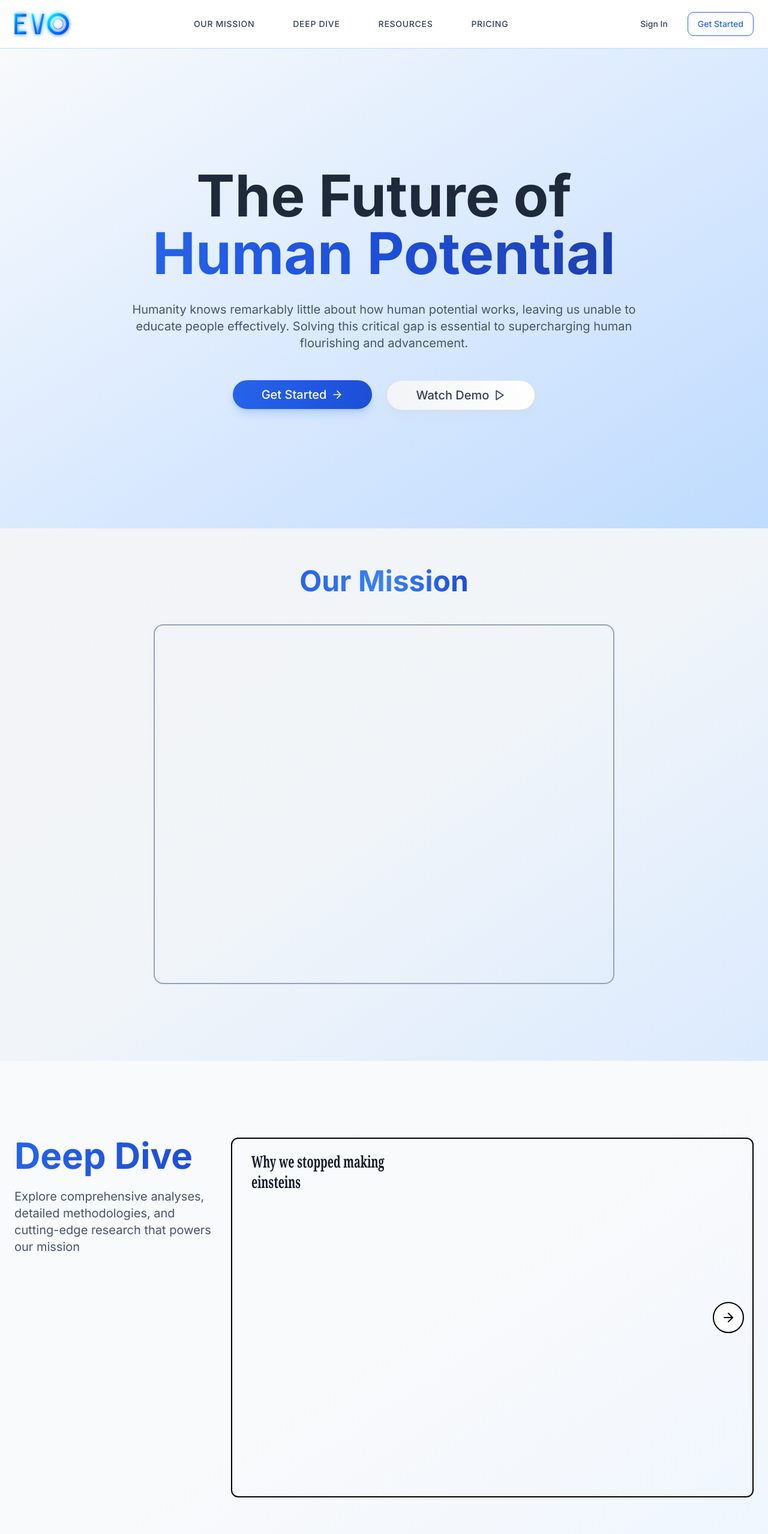
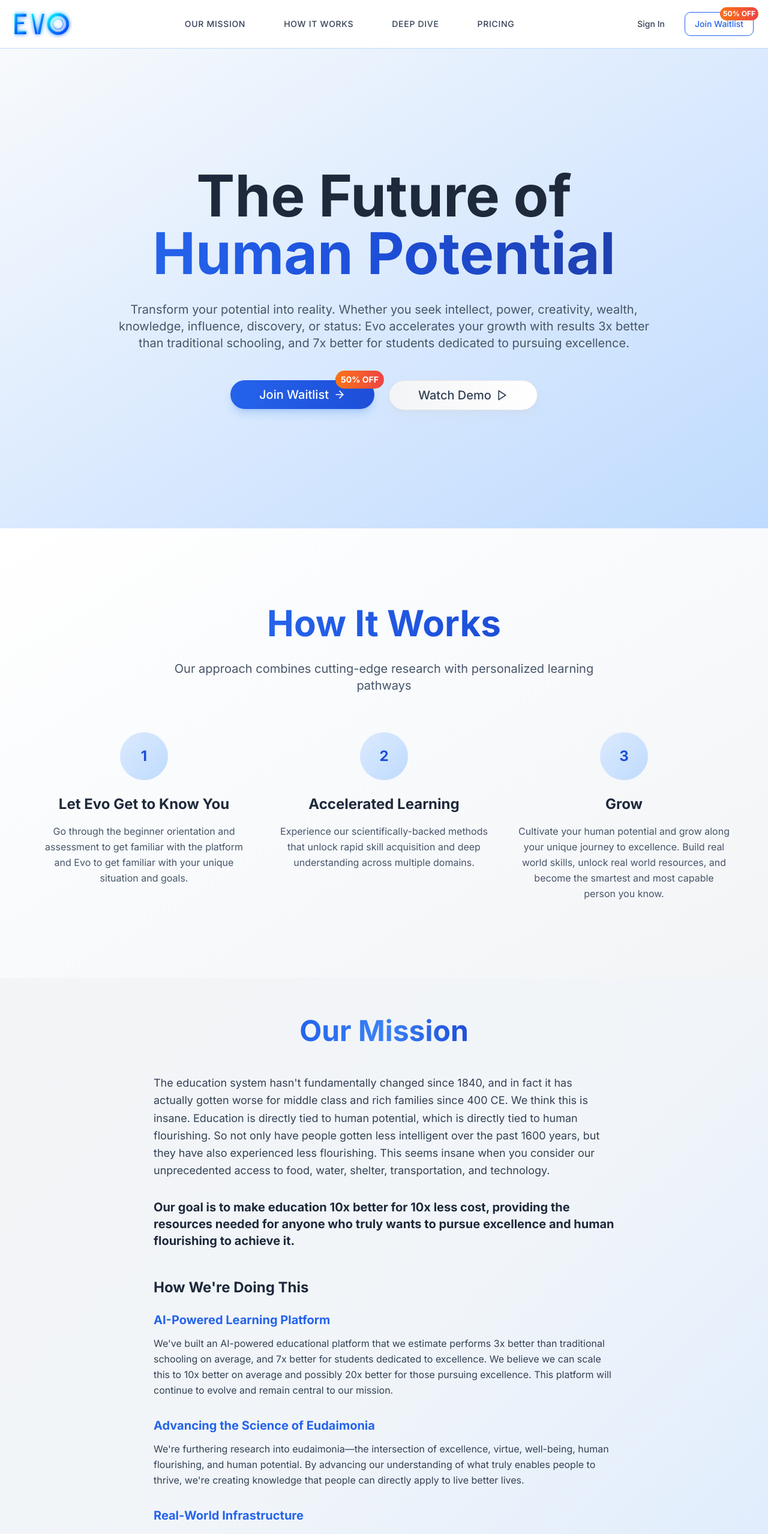
Before and after one commit to MasonFarthing/evo-website, a Next.js app: page / in a window 1280 px wide. Shown: the top 2558 px of the page at 60% size. Built offline with nearby package versions, Linux system fonts and the light colour scheme.

Commit message:
new updated website

```diff
--- a/app/page.tsx
+++ b/app/page.tsx
@@ -77,11 +77,11 @@ export default function EvoLandingPage() {
             <Link href="#mission" className="text-slate-700 hover:text-blue-600 transition-colors text-sm uppercase tracking-wider font-medium">
               Our Mission
             </Link>
+            <Link href="#how-it-works" className="text-slate-700 hover:text-blue-600 transition-colors text-sm uppercase tracking-wider font-medium">
+              How It Works
+            </Link>
             <Link href="#deep-dive" className="text-slate-700 hover:text-blue-600 transition-colors text-sm uppercase tracking-wider font-medium">
               Deep Dive
-            </Link>
-            <Link href="#resources" className="text-slate-700 hover:text-blue-600 transition-colors text-sm uppercase tracking-wider font-medium">
-              Resources
             </Link>
             <Link href="/pricing" className="text-slate-700 hover:text-blue-600 transition-colors text-sm uppercase tracking-wider font-medium">
               Pricing
@@ -93,11 +93,16 @@ export default function EvoLandingPage() {
             <Button variant="ghost" asChild className="text-slate-700 hover:text-blue-600 hover:bg-blue-50 border border-transparent hover:border-blue-300">
               <Link href="/signin">Sign In</Link>
             </Button>
+            <div className="relative">
               <Button variant="outline" asChild className="border-blue-600 text-blue-600 hover:bg-blue-50">
                 <Link href="/signup">
-                Get Started
+                  Join Waitlist
                 </Link>
               </Button>
+              <Badge className="absolute -top-2 -right-2 bg-gradient-to-r from-orange-500 to-red-500 text-white px-1 py-0.5 text-xs font-bold">
+                50% OFF
+              </Badge>
+            </div>
           </div>
         </div>
       </header>
@@ -117,17 +122,22 @@ export default function EvoLandingPage() {
                 </h1>
 
                 <p className="text-lg lg:text-xl text-slate-600 leading-relaxed max-w-4xl mx-auto">
-                  Humanity knows remarkably little about how human potential works, leaving us unable to educate people effectively. Solving this critical gap is essential to supercharging human flourishing and advancement.
+                  Transform your potential into reality. Whether you seek intellect, power, creativity, wealth, knowledge, influence, discovery, or status: Evo accelerates your growth with results 3x better than traditional schooling, and 7x better for students dedicated to pursuing excellence.
                 </p>
               </div>
 
 
               {/* CTA Buttons */}
               <div className="flex justify-center gap-6">
+                <div className="relative">
                   <Button size="lg" className="bg-gradient-to-r from-blue-600 to-blue-700 hover:from-blue-500 hover:to-blue-600 text-white shadow-lg shadow-blue-500/25 px-12 py-6 text-xl rounded-full">
-                  Get Started
+                    Join Waitlist
                     <ArrowRight className="ml-2 h-5 w-5" />
                   </Button>
+                  <Badge className="absolute -top-4 -right-4 bg-gradient-to-r from-orange-500 to-red-500 text-white px-2 py-1 text-sm font-bold">
+                    50% OFF
+                  </Badge>
+                </div>
                 <Button size="lg" asChild className="bg-gradient-to-r from-gray-100 to-white hover:from-gray-200 hover:to-gray-100 text-slate-700 shadow-lg shadow-gray-300/25 px-12 py-6 text-xl rounded-full border border-gray-200 hover:border-gray-300">
                   <Link href="/demo">
                     Watch Demo
@@ -135,6 +145,55 @@ export default function EvoLandingPage() {
                   </Link>
                 </Button>
               </div>
+            </div>
+          </div>
+        </div>
+      </section>
+
+      {/* How It Works Section */}
+      <section id="how-it-works" className="py-32 relative bg-gradient-to-br from-white via-slate-50 to-gray-100">
+        <div className="container mx-auto px-4 lg:px-6">
+          <div className="text-center mb-16">
+            <h2 className="text-5xl lg:text-6xl font-bold text-slate-800 mb-8">
+              <span className="bg-gradient-to-r from-blue-600 to-blue-700 bg-clip-text text-transparent">How It Works</span>
+            </h2>
+            <p className="text-xl text-slate-600 max-w-3xl mx-auto">
+              Our approach combines cutting-edge research with personalized learning pathways
+            </p>
+          </div>
+
+          <div className="grid md:grid-cols-3 gap-12 max-w-6xl mx-auto">
+            {/* Step 1 */}
+            <div className="text-center group">
+              <div className="bg-gradient-to-br from-blue-100 to-blue-200 rounded-full w-20 h-20 flex items-center justify-center mx-auto mb-6 group-hover:scale-110 transition-transform duration-300">
+                <span className="text-2xl font-bold text-blue-700">1</span>
+              </div>
+              <h3 className="text-2xl font-bold text-slate-800 mb-4">Let Evo Get to Know You</h3>
+              <p className="text-slate-600 leading-relaxed">
+                Go through the beginner orientation and assessment to get familiar with the platform and Evo to get familiar with your unique situation and goals.
+              </p>
+            </div>
+
+            {/* Step 2 */}
+            <div className="text-center group">
+              <div className="bg-gradient-to-br from-blue-100 to-blue-200 rounded-full w-20 h-20 flex items-center justify-center mx-auto mb-6 group-hover:scale-110 transition-transform duration-300">
+                <span className="text-2xl font-bold text-blue-700">2</span>
+              </div>
+              <h3 className="text-2xl font-bold text-slate-800 mb-4">Accelerated Learning</h3>
+              <p className="text-slate-600 leading-relaxed">
+                Experience our scientifically-backed methods that unlock rapid skill acquisition and deep understanding across multiple domains.
+              </p>
+            </div>
+
+            {/* Step 3 */}
+            <div className="text-center group">
+              <div className="bg-gradient-to-br from-blue-100 to-blue-200 rounded-full w-20 h-20 flex items-center justify-center mx-auto mb-6 group-hover:scale-110 transition-transform duration-300">
+                <span className="text-2xl font-bold text-blue-700">3</span>
+              </div>
+              <h3 className="text-2xl font-bold text-slate-800 mb-4">Grow</h3>
+              <p className="text-slate-600 leading-relaxed">
+                Cultivate your human potential and grow along your unique journey to excellence. Build real world skills, unlock real world resources, and become the smartest and most capable person you know.
+              </p>
             </div>
           </div>
         </div>
@@ -152,9 +211,47 @@ export default function EvoLandingPage() {
               </h2>
             </div>
 
-            {/* Document Outline Placeholder */}
-            <div className="max-w-3xl mx-auto flex-1 flex items-center justify-center pb-16">
-              <div className="border-2 border-slate-400 rounded-2xl min-h-[600px] w-full">
+            {/* Mission Content */}
+            <div className="max-w-3xl mx-auto text-left pb-16">
+              <div className="prose prose-lg max-w-none text-slate-700">
+                <p className="text-lg leading-relaxed mb-8">
+                  The education system hasn't fundamentally changed since 1840, and in fact it has actually gotten worse for middle class and rich families since 400 CE. We think this is insane. Education is directly tied to human potential, which is directly tied to human flourishing. So not only have people gotten less intelligent over the past 1600 years, but they have also experienced less flourishing. This seems insane when you consider our unprecedented access to food, water, shelter, transportation, and technology.
+                </p>
+
+                <p className="text-xl font-bold text-slate-800 mb-8">
+                  Our goal is to make education 10x better for 10x less cost, providing the resources needed for anyone who truly wants to pursue excellence and human flourishing to achieve it.
+                </p>
+
+                <h3 className="text-2xl font-bold text-slate-800 mb-6 mt-12">
+                  How We're Doing This
+                </h3>
+
+                <div className="space-y-8">
+                  <div>
+                    <h4 className="text-xl font-bold text-blue-600 mb-3">AI-Powered Learning Platform</h4>
+                    <p className="leading-relaxed">
+                      We've built an AI-powered educational platform that we estimate performs 3x better than traditional schooling on average, and 7x better for students dedicated to excellence. We believe we can scale this to 10x better on average and possibly 20x better for those pursuing excellence. This platform will continue to evolve and remain central to our mission.
+                    </p>
+                  </div>
+
+                  <div>
+                    <h4 className="text-xl font-bold text-blue-600 mb-3">Advancing the Science of Eudaimonia</h4>
+                    <p className="leading-relaxed">
+                      We're furthering research into eudaimonia—the intersection of excellence, virtue, well-being, human flourishing, and human potential. By advancing our understanding of what truly enables people to thrive, we're creating knowledge that people can directly apply to live better lives.
+                    </p>
+                  </div>
+
+                  <div>
+                    <h4 className="text-xl font-bold text-blue-600 mb-3">Real-World Infrastructure</h4>
+                    <p className="leading-relaxed">
+                      We're building physical spaces and communities so people aren't limited by geography. These will be places of beauty and meaning that foster cultures of excellence—whether intellectual, creative, innovative, scientific, or philosophical. Whatever form of excellence appeals to you, you'll find others pursuing it alongside you.
+                    </p>
+                  </div>
+                </div>
+
+                <p className="text-lg font-medium text-slate-800 mt-8">
+                  Together, these three pillars will transform how humans learn, grow, and reach their full potential.
+                </p>
               </div>
             </div>
 
@@ -182,7 +279,7 @@ export default function EvoLandingPage() {
 
             {/* Right Column - Content Area */}
             <div className="lg:col-span-5 relative">
-              <div className="border-2 border-black rounded-lg p-8 min-h-[600px]">
+              <div className="border-2 border-black rounded-lg p-8 min-h-[400px]">
                 {/* Articles Grid - 3x3 Layout */}
                 <div className="grid grid-cols-3 gap-6 h-full">
                   {/* Article 1 - Top Left */}
@@ -193,6 +290,20 @@ export default function EvoLandingPage() {
                       </h3>
                     </div>
                   </Link>
+
+                  {/* Placeholder slots */}
+                  {[...Array(8)].map((_, i) => (
+                    <div key={i} className="group cursor-default">
+                      <div className="h-full flex items-center justify-center border-2 border-dashed border-gray-300 rounded-lg p-4 bg-gray-50/50">
+                        <div className="text-center">
+                          <div className="text-gray-400 mb-2">
+                            <Sparkles className="h-6 w-6 mx-auto" />
+                          </div>
+                          <p className="text-sm text-gray-500 font-medium">Coming Soon</p>
+                        </div>
+                      </div>
+                    </div>
+                  ))}
 
                 </div>
               </div>
@@ -206,75 +317,6 @@ export default function EvoLandingPage() {
         </div>
       </section>
 
-      {/* Resources Section */}
-      <section id="resources" className="pt-16 pb-16 relative bg-gradient-to-br from-blue-50 to-slate-100 min-h-[460vh]">
-        <div className="container mx-auto px-4 lg:px-6 h-full">
-          <div className="text-center mb-16">
-            <h2 className="text-5xl lg:text-6xl font-bold text-slate-800">
-              Resources
-            </h2>
-          </div>
-
-          <div className="flex flex-col h-full space-y-0">
-            {/* Top black line */}
-            <div className="w-full h-1 bg-black"></div>
-
-            {/* Section 1 */}
-            <div className="flex-1 flex flex-col justify-center items-center py-80">
-              <div className="max-w-md w-full">
-                <div className="group cursor-pointer">
-                  <div className="bg-white border-2 border-blue-200 rounded-2xl p-8 h-32 flex flex-col justify-center items-center text-center transition-all duration-300 hover:border-blue-500 hover:shadow-2xl hover:scale-105 hover:bg-gradient-to-br hover:from-blue-50 hover:to-white">
-                    <div className="space-y-3">
-                      <h3 className="text-2xl font-bold text-slate-800 group-hover:text-blue-700 transition-colors duration-300">
-                        Find a Mentor
-                      </h3>
-                      <p className="text-base text-slate-600 leading-relaxed group-hover:text-slate-700 transition-colors duration-300">
-                        Tool to connect with mentors who have real experience and cultivated experience
-                      </p>
-                    </div>
-                  </div>
-                </div>
-              </div>
-            </div>
-
-            {/* Black line divider */}
-            <div className="w-full h-1 bg-black"></div>
-
-            {/* Section 2 */}
-            <div className="flex-1 flex flex-col justify-center items-center py-80">
-              <div className="text-center">
-                <h3 className="text-3xl font-bold text-slate-800 mb-4">Section 2</h3>
-                <p className="text-lg text-slate-600">Content for section 2 goes here</p>
-              </div>
-            </div>
-
-            {/* Black line divider */}
-            <div className="w-full h-1 bg-black"></div>
-
-            {/* Section 3 */}
-            <div className="flex-1 flex flex-col justify-center items-center py-80">
-              <div className="text-center">
-                <h3 className="text-3xl font-bold text-slate-800 mb-4">Section 3</h3>
-                <p className="text-lg text-slate-600">Content for section 3 goes here</p>
-              </div>
-            </div>
-
-            {/* Black line divider */}
-            <div className="w-full h-1 bg-black"></div>
-
-            {/* Section 4 */}
-            <div className="flex-1 flex flex-col justify-center items-center py-80">
-              <div className="text-center">
-                <h3 className="text-3xl font-bold text-slate-800 mb-4">Section 4</h3>
-                <p className="text-lg text-slate-600">Content for section 4 goes here</p>
-              </div>
-            </div>
-
-            {/* Bottom black line */}
-            <div className="w-full h-1 bg-black"></div>
-          </div>
-        </div>
-      </section>
 
     </div>
   );
--- a/app/pricing/page.tsx
+++ b/app/pricing/page.tsx
@@ -101,11 +101,11 @@ export default function PricingPage() {
             <Link href="/#mission" className="text-slate-700 hover:text-blue-600 transition-colors text-sm uppercase tracking-wider font-medium">
               Our Mission
             </Link>
+            <Link href="/#how-it-works" className="text-slate-700 hover:text-blue-600 transition-colors text-sm uppercase tracking-wider font-medium">
+              How It Works
+            </Link>
             <Link href="/#deep-dive" className="text-slate-700 hover:text-blue-600 transition-colors text-sm uppercase tracking-wider font-medium">
               Deep Dive
-            </Link>
-            <Link href="/#resources" className="text-slate-700 hover:text-blue-600 transition-colors text-sm uppercase tracking-wider font-medium">
-              Resources
             </Link>
             <Link href="/pricing" className="text-slate-700 hover:text-blue-600 transition-colors text-sm uppercase tracking-wider font-medium">
               Pricing
@@ -117,11 +117,16 @@ export default function PricingPage() {
             <Button variant="ghost" asChild className="text-slate-700 hover:text-blue-600 hover:bg-blue-50 border border-transparent hover:border-blue-300">
               <Link href="/signin">Sign In</Link>
             </Button>
+            <div className="relative">
               <Button variant="outline" asChild className="border-blue-600 text-blue-600 hover:bg-blue-50">
                 <Link href="/signup">
-                Get Started
+                  Join Waitlist
                 </Link>
               </Button>
+              <Badge className="absolute -top-2 -right-2 bg-gradient-to-r from-orange-500 to-red-500 text-white px-1 py-0.5 text-xs font-bold">
+                50% OFF
+              </Badge>
+            </div>
           </div>
         </div>
       </header>
@@ -155,35 +160,32 @@ export default function PricingPage() {
                 <div className="space-y-4 flex-grow">
                   <div className="flex items-center space-x-3">
                     <CheckCircle className="h-5 w-5 text-blue-400" />
-                    <span className="text-slate-300">AI Mentor</span>
+                    <span className="text-slate-300">Evo - 1M tokens</span>
                   </div>
                   <div className="flex items-center space-x-3">
                     <CheckCircle className="h-5 w-5 text-blue-400" />
-                    <span className="text-slate-300">AI Learning</span>
+                    <span className="text-slate-300">Evo Learning - 1M tokens</span>
                   </div>
                   <div className="flex items-center space-x-3">
                     <CheckCircle className="h-5 w-5 text-blue-400" />
-                    <span className="text-slate-300">All Features (add ons not included)</span>
-                  </div>
-                  <div className="flex items-center space-x-3">
-                    <CheckCircle className="h-5 w-5 text-blue-400" />
-                    <span className="text-slate-300">Unlimited Medium Intelligence</span>
-                  </div>
-                  <div className="flex items-center space-x-3">
-                    <CheckCircle className="h-5 w-5 text-blue-400" />
-                    <span className="text-slate-300">Optional add on purchase</span>
+                    <span className="text-slate-300">All Basic Features</span>
                   </div>
                 </div>
 
+                <div className="relative">
                   <Button
                     asChild
                     className="w-full bg-gradient-to-r from-blue-600 to-blue-700 hover:from-blue-700 hover:to-blue-800 text-white mt-auto"
                   >
                     <Link href="/signup">
-                    Get Started
+                      Join Waitlist
                       <ArrowRight className="ml-2 h-4 w-4" />
                     </Link>
                   </Button>
+                  <Badge className="absolute -top-2 -right-2 bg-gradient-to-r from-orange-500 to-red-500 text-white px-1 py-0.5 text-xs font-bold">
+                    50% OFF
+                  </Badge>
+                </div>
               </CardHeader>
             </Card>
 
@@ -217,35 +219,36 @@ export default function PricingPage() {
                 <div className="space-y-4 flex-grow">
                   <div className="flex items-center space-x-3">
                     <CheckCircle className="h-5 w-5 text-blue-400" />
-                    <span className="text-slate-300">AI Mentor</span>
+                    <span className="text-slate-300">Evo - 2.5M tokens</span>
                   </div>
                   <div className="flex items-center space-x-3">
                     <CheckCircle className="h-5 w-5 text-blue-400" />
-                    <span className="text-slate-300">AI Learning</span>
+                    <span className="text-slate-300">Evo Learning - 2.5M tokens</span>
                   </div>
                   <div className="flex items-center space-x-3">
                     <CheckCircle className="h-5 w-5 text-blue-400" />
-                    <span className="text-slate-300">All Features</span>
+                    <span className="text-slate-300">All Basic Features</span>
                   </div>
                   <div className="flex items-center space-x-3">
                     <CheckCircle className="h-5 w-5 text-blue-400" />
-                    <span className="text-slate-300">Add on bundle</span>
-                  </div>
-                  <div className="flex items-center space-x-3">
-                    <CheckCircle className="h-5 w-5 text-blue-400" />
-                    <span className="text-slate-300">Unlimited Medium Intelligence</span>
+                    <span className="text-slate-300">Advanced Features</span>
                   </div>
                 </div>
 
+                <div className="relative">
                   <Button
                     asChild
                     className="w-full bg-gradient-to-r from-blue-600 to-purple-600 hover:from-blue-700 hover:to-purple-700 text-white mt-auto"
                   >
                     <Link href="/signup">
-                    Get Started
+                      Join Waitlist
                       <ArrowRight className="ml-2 h-4 w-4" />
                     </Link>
                   </Button>
+                  <Badge className="absolute -top-2 -right-2 bg-gradient-to-r from-orange-500 to-red-500 text-white px-1 py-0.5 text-xs font-bold">
+                    50% OFF
+                  </Badge>
+                </div>
               </CardHeader>
             </Card>
 
@@ -273,35 +276,36 @@ export default function PricingPage() {
                 <div className="space-y-4 flex-grow">
                   <div className="flex items-center space-x-3">
                     <CheckCircle className="h-5 w-5 text-purple-400" />
-                    <span className="text-slate-300">AI Mentor</span>
+                    <span className="text-slate-300">Evo - 5M tokens</span>
                   </div>
                   <div className="flex items-center space-x-3">
                     <CheckCircle className="h-5 w-5 text-purple-400" />
-                    <span className="text-slate-300">AI Learning</span>
+                    <span className="text-slate-300">Evo Learning - 5M tokens</span>
                   </div>
                   <div className="flex items-center space-x-3">
                     <CheckCircle className="h-5 w-5 text-purple-400" />
-                    <span className="text-slate-300">All Features</span>
+                    <span className="text-slate-300">All Basic Features</span>
                   </div>
                   <div className="flex items-center space-x-3">
                     <CheckCircle className="h-5 w-5 text-purple-400" />
-                    <span className="text-slate-300">Add on bundle</span>
-                  </div>
-                  <div className="flex items-center space-x-3">
-                    <CheckCircle className="h-5 w-5 text-purple-400" />
-                    <span className="text-slate-300">Unlimited Max Intelligence</span>
+                    <span className="text-slate-300">Advanced Features</span>
                   </div>
                 </div>
 
+                <div className="relative">
                   <Button
                     asChild
                     className="w-full bg-gradient-to-r from-purple-600 to-pink-600 hover:from-purple-700 hover:to-pink-700 text-white mt-auto"
                   >
                     <Link href="/signup">
-                    Get Started
+                      Join Waitlist
                       <ArrowRight className="ml-2 h-4 w-4" />
                     </Link>
                   </Button>
+                  <Badge className="absolute -top-2 -right-2 bg-gradient-to-r from-orange-500 to-red-500 text-white px-1 py-0.5 text-xs font-bold">
+                    50% OFF
+                  </Badge>
+                </div>
               </CardHeader>
             </Card>
 
--- a/app/signin/page.tsx
+++ b/app/signin/page.tsx
@@ -102,7 +102,7 @@ export default function SignInPage() {
   }
 
   return (
-    <div className="min-h-screen flex items-center justify-center bg-purple-100 py-12 px-4 sm:px-6 lg:px-8">
+    <div className="min-h-screen flex items-center justify-center bg-white py-12 px-4 sm:px-6 lg:px-8">
       <div className="max-w-md w-full space-y-8">
         <div>
           <Link href="/" className="text-2xl font-bold text-gray-900">
```
Also changed, not shown: 1 other file (tests, documents, lock files or other folders). Lines whose indentation alone changed are shown as unchanged.
